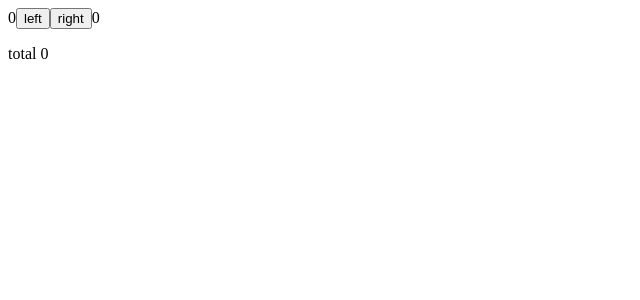
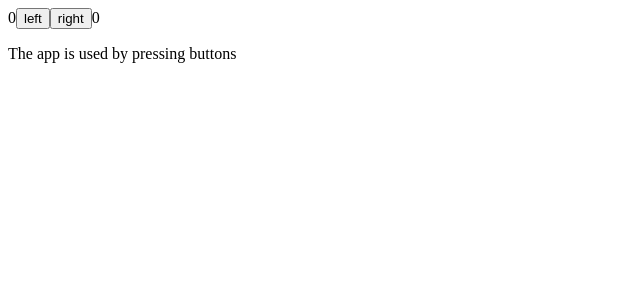
Before and after one commit to jdatsenko/fullstackopen, a React (Vite) app in the folder part1/partd/: page / in a window 1280 px wide. Shown: the top 300 px of the page, without its empty margins (0-640 px from the left). Built offline with nearby package versions, Linux system fonts and the light colour scheme.

Commit message:
conditional rendering

```diff
--- a/part1/partd/src/App.jsx
+++ b/part1/partd/src/App.jsx
@@ -1,31 +1,26 @@
 import React, { useState } from 'react'
+import History from './History'
 
 const App = () => {
   const [clicks, setClicks] = useState({left: 0, right: 0})
   const [allClicks, setAll] = useState([])
-  const [total, setTotal] = useState(0)
 
   const handleLeftClick = () => {
     setClicks({...clicks, left: clicks.left + 1})
     setAll(allClicks.concat('L'))
-    setTotal(clicks.left + clicks.right)
   }
   const handleRightClick = () => {
     setClicks({...clicks, right: clicks.right + 1})
     setAll(allClicks.concat('R'))
-    setTotal(clicks.left + clicks.right)
   }
 
   return (
     <>
       {clicks.left}
-      <button onClick = {handleLeftClick}>left</button>
-      <button onClick = {handleRightClick}>right</button>
+      <button onClick={handleLeftClick}>left</button>
+      <button onClick={handleRightClick}>right</button>
       {clicks.right}
-
-      {allClicks.join(' ')}
-      {/* one less, because of the async */}
-      <p>total {total}</p>
+      <History allClicks={allClicks} />
     </>
   )
 }
--- /dev/null
+++ b/part1/partd/src/History.jsx
@@ -0,0 +1,16 @@
+const History = ({allClicks}) => {
+  if (allClicks.length == 0) {
+    return (
+      <>
+        <p>The app is used by pressing buttons</p>
+      </>
+    );
+  }
+  return (
+    <>
+        button press history: {allClicks.join(' ')}
+    </>
+  )
+};
+
+export default History;
```
